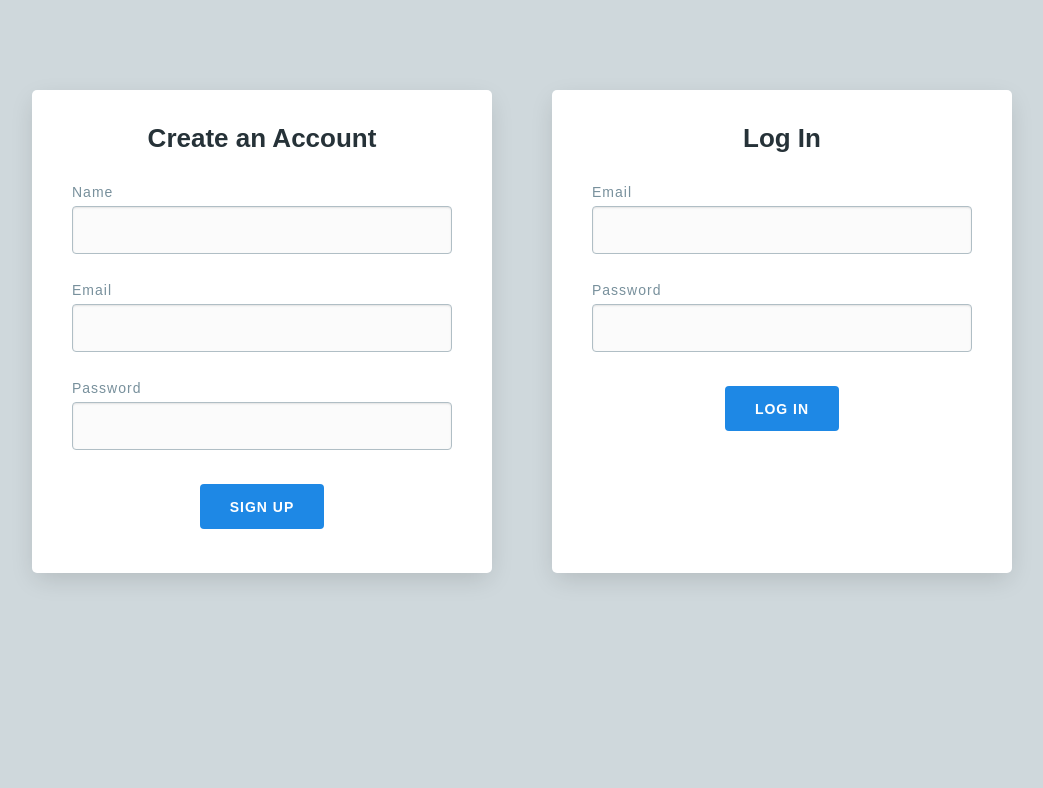
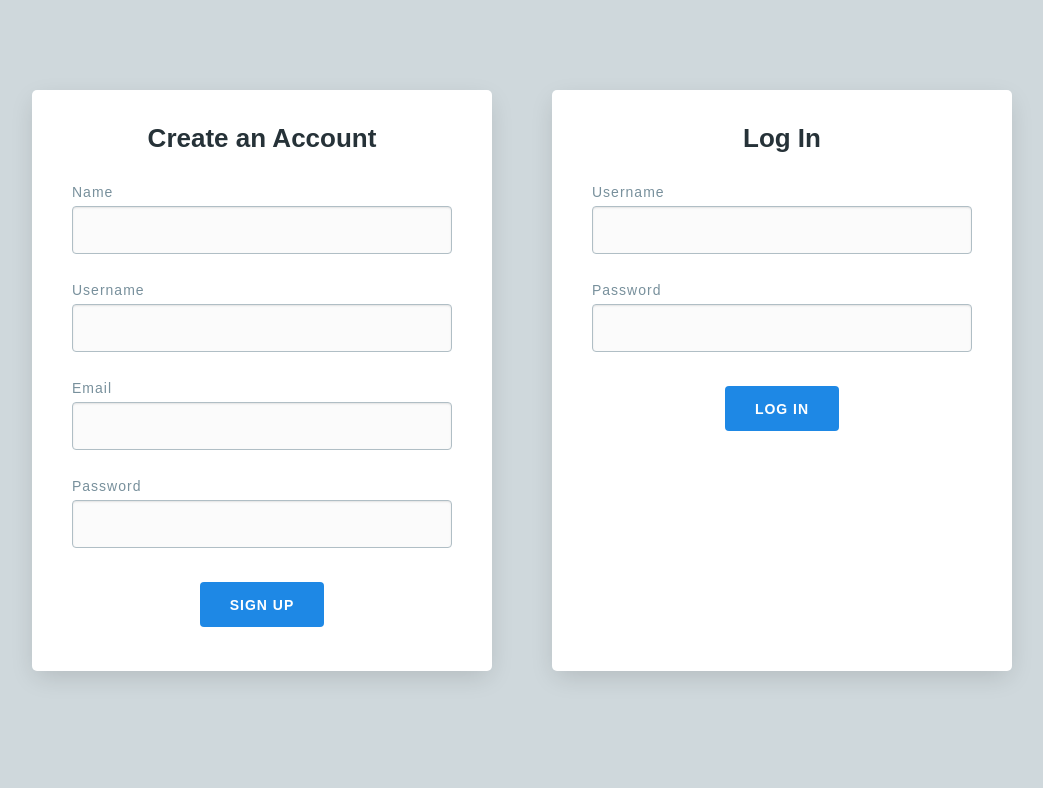
Before and after one commit to lucaschmitzs/UserLoginSystem, a Flask app: page / in a window 1280 px wide. Shown: the top 788 px of the page, without its empty margins (118-1161 px from the left). Before the commit the page ends 581 px from the top, so only its background shows below. Run offline with Flask 2, Linux system fonts and the light colour scheme.

Commit message:
melhorias

```diff
--- a/templates/dashboard.html
+++ b/templates/dashboard.html
@@ -14,8 +14,10 @@
         <h2 class="center">Your Info</h2>
         <p class="center">
             <strong>ID:</strong> {{ session['user']['_id'] }}<br>
+            <strong>Username:</strong> {{ session['user']['username'] }}<br>
             <strong>Name:</strong> {{ session['user']['name'] }}<br>
             <strong>Email:</strong> {{ session['user']['email'] }}<br>
+            <input type="submit" value="Update Info" class="btn">
         </p>
 
     </div>
--- a/templates/home.html
+++ b/templates/home.html
@@ -9,6 +9,9 @@
         <form name="signup_form">
             <label for="name">Name</label>
             <input type="text" name="name" class="field" required>
+
+            <label for="name">Username</label>
+            <input type="text" name="username" class="field" required>
 
             <label for="email">Email</label>
             <input type="email" name="email" class="field" required>
@@ -25,8 +28,8 @@
     <div class="card">
         <h1 class="center">Log In</h1>
         <form name="login_form">
-            <label for="email">Email</label>
-            <input type="email" name="email" class="field" required>
+            <label for="email">Username</label>
+            <input type="text" name="username" class="field" required>
 
             <label for="password">Password</label>
             <input type="password" name="password" class="field" required>
```
Also changed, not shown: user/models.py (+8 -1 lines).
